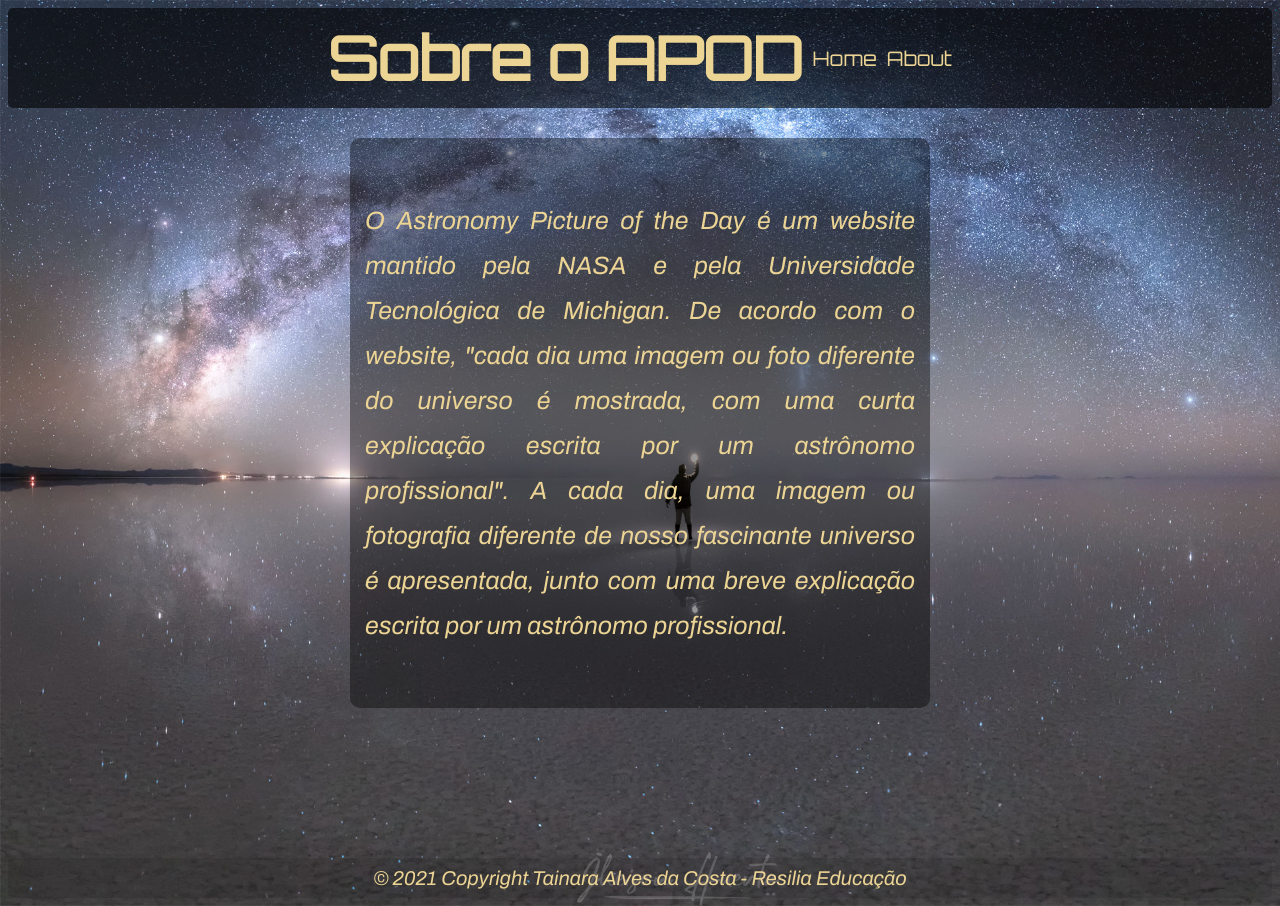
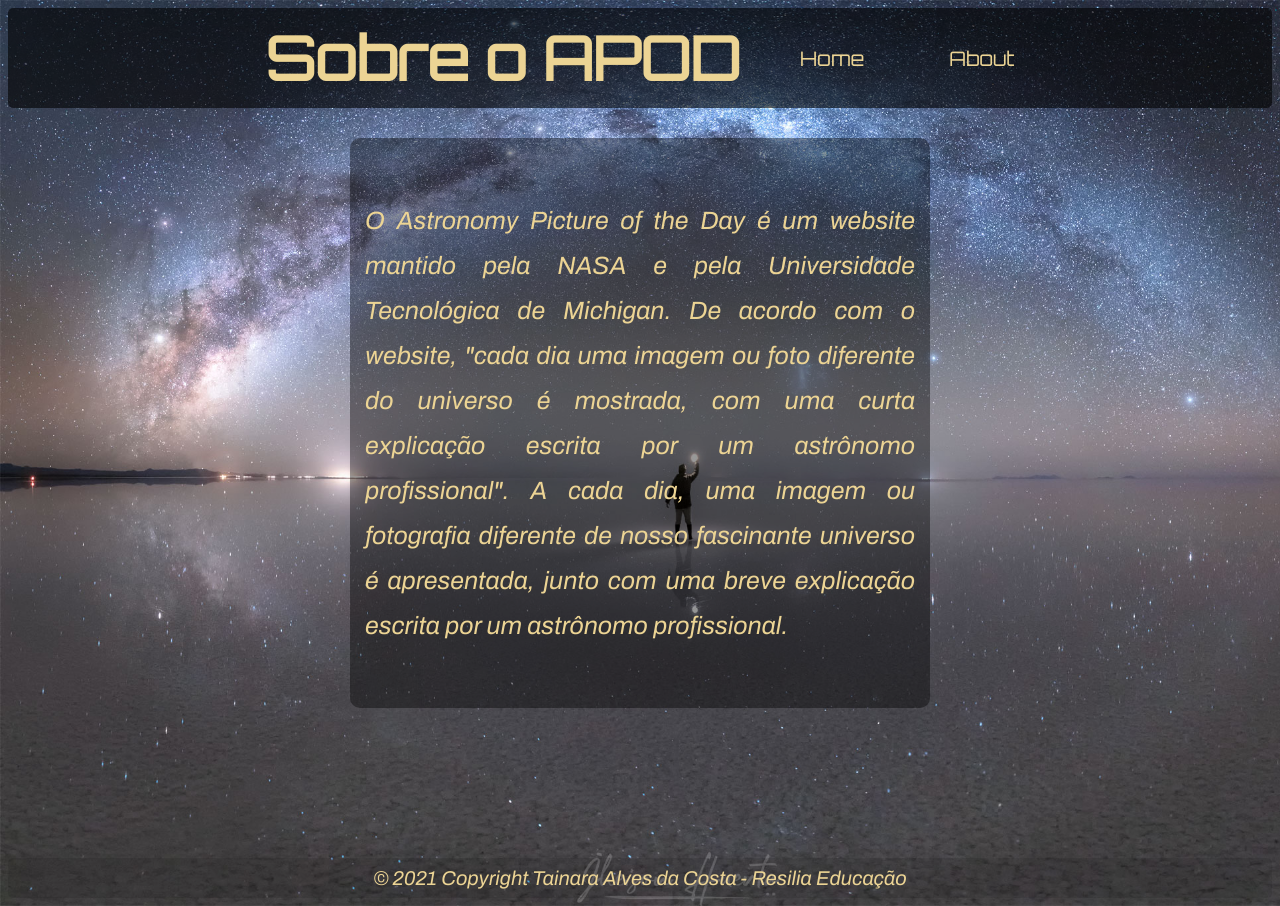
Before and after one commit to TaiCostaAlves/apod, a plain HTML site: page sobre.html in a window 1280 px wide. Drawn offline with Linux system fonts and the light colour scheme; a web font is replaced by a local one.

Commit message:
Finalização

```diff
--- a/sobre.html
+++ b/sobre.html
@@ -41,7 +41,7 @@
             display: flex;
             flex-direction: row;
            text-align: left;
-            margin-left: 10px;
+           margin-left: 60px;
             font-family: 'Orbitron';
             font-size: 20px;
             font-weight: normal;
@@ -52,7 +52,7 @@
             display: flex;
             flex-direction: row;
             text-align: left;
-            margin-left: 10px;
+            margin-left: 85px;
             font-family: 'Orbitron';
             font-size: 20px;
             font-weight: normal;
```
Also changed, not shown: index.html (+2 -2 lines).
